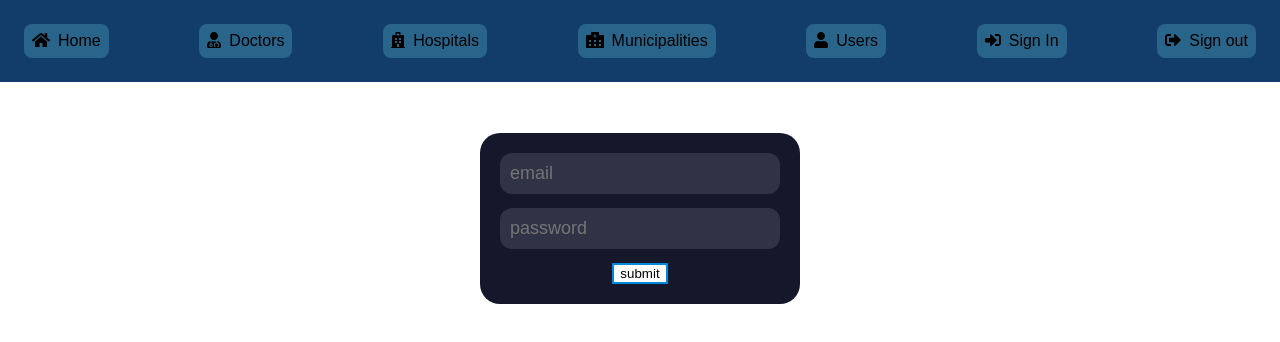
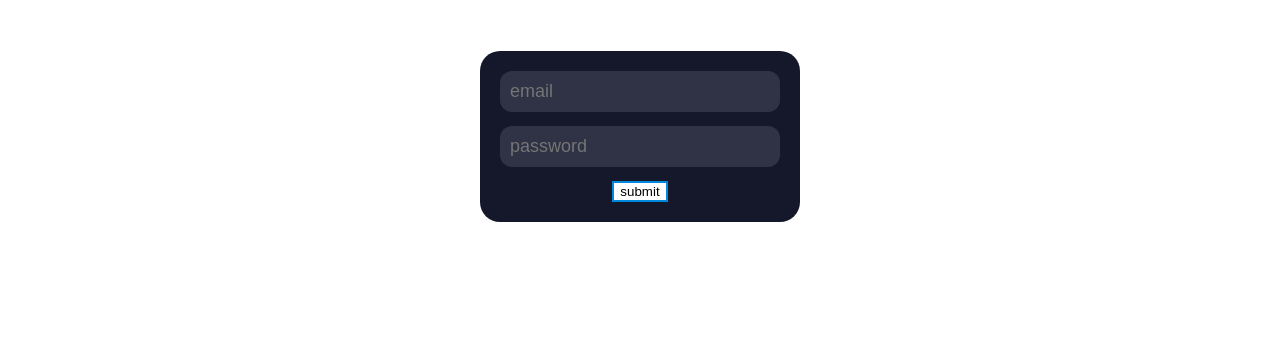
Before and after one commit to TluwaniMS/react-router-protection-and-authentication, a React (Create React App) app: page /sign-in in a window 1280 px wide. Shown: the top 342 px of the page. Built offline with nearby package versions, Linux system fonts and the light colour scheme.

Commit message:
adding-sign-in-logic

```diff
--- a/src/components/layout-component/LayoutComponent.js
+++ b/src/components/layout-component/LayoutComponent.js
@@ -1,11 +1,15 @@
 import React from 'react'
 import NavBarComponent from '../nav-bar-component/NavBarComponent'
+import { Navigate } from 'react-router-dom'
+import { checkIfSessionIsActive } from '../../services/authentication-service'
 
 const LayoutComponent = ({ pageTitle, children }) => {
+    const sessionIsactive = checkIfSessionIsActive()
+
     return (
         <div>
             <NavBarComponent />
-            {children}
+            {sessionIsactive ? children : <Navigate to={'/sign-in'} />}
         </div>
     )
 }
--- a/src/components/sign-in-componet/SignInComponent.js
+++ b/src/components/sign-in-componet/SignInComponent.js
@@ -11,6 +11,7 @@ import './SignInComponent.css'
 import { AuthenticationErrorType } from '../../display-support/authentication-error-type'
 import { useNavigate } from 'react-router-dom'
 import AuthenticationResponseDisplay from '../../displays/AuthenticationResponseDisplay/AuthenticationResponseDisplay'
+import { setSessionInformation } from '../../services/authentication-service'
 
 const SignInComponent = () => {
     const [loginErrorType, setLoginErrorResponse] = useState('')
@@ -29,6 +30,8 @@ const SignInComponent = () => {
         if (data) {
             switch (data.authenticateUserWithPassword.__typename) {
                 case AuthenticationCheck.AuthenticationSuccessful:
+                    const sessionInfo = data.authenticateUserWithPassword
+                    setSessionInformation(sessionInfo.sessionToken, sessionInfo.item)
                     navigate('/')
                 default:
                     setSignInError(true)
@@ -57,7 +60,6 @@ const SignInComponent = () => {
     }
 
     return (
-        <LayoutComponent>
         <div className="main-login-form-container">
             <div className="login-form-container">
                 <form onSubmit={handleSubmit(login)} className="form-input-container">
@@ -81,7 +83,6 @@ const SignInComponent = () => {
                 </form>
             </div>
         </div>
-        </LayoutComponent>
     )
 }
 
```
Lines whose indentation alone changed are shown as unchanged.
